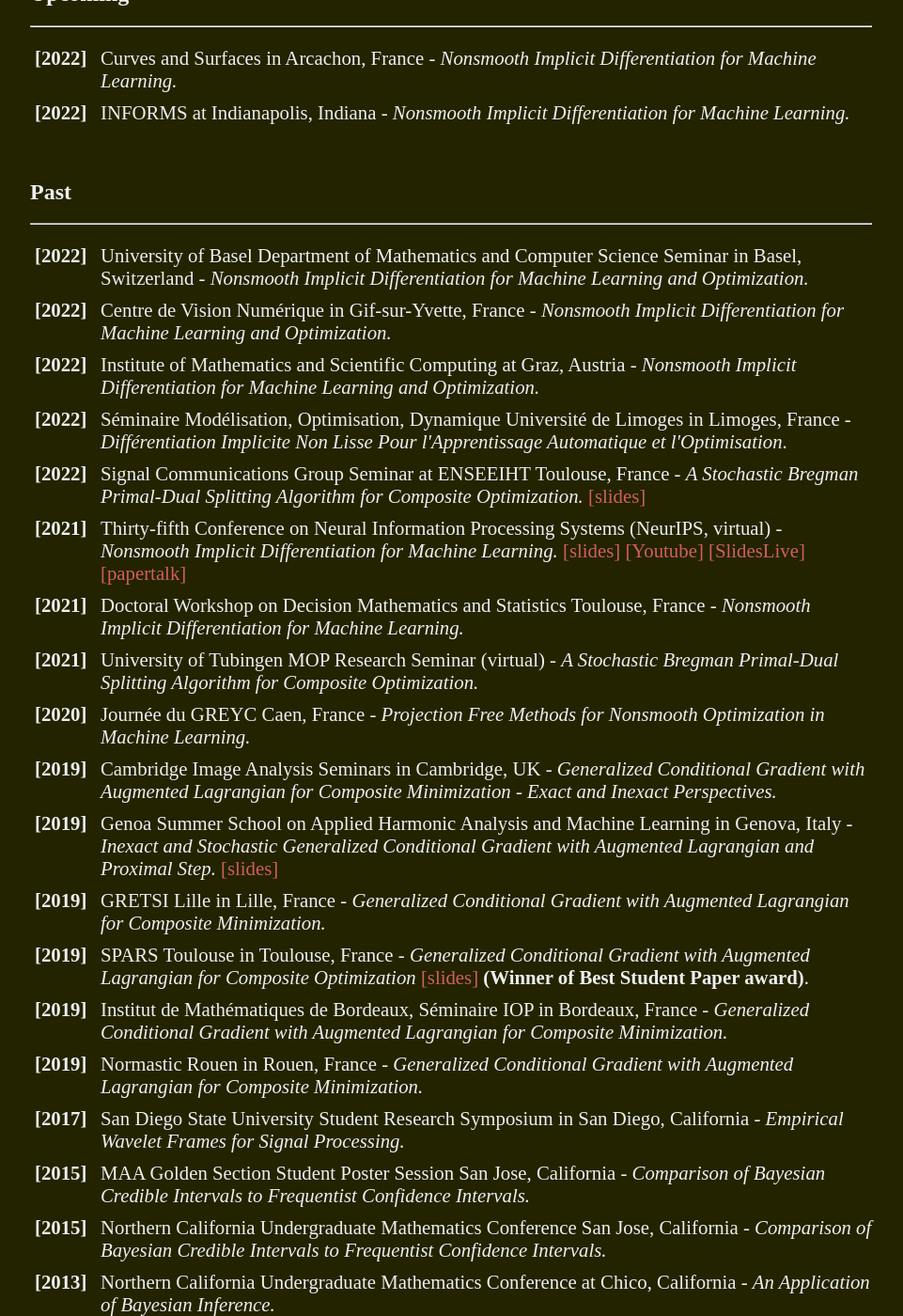
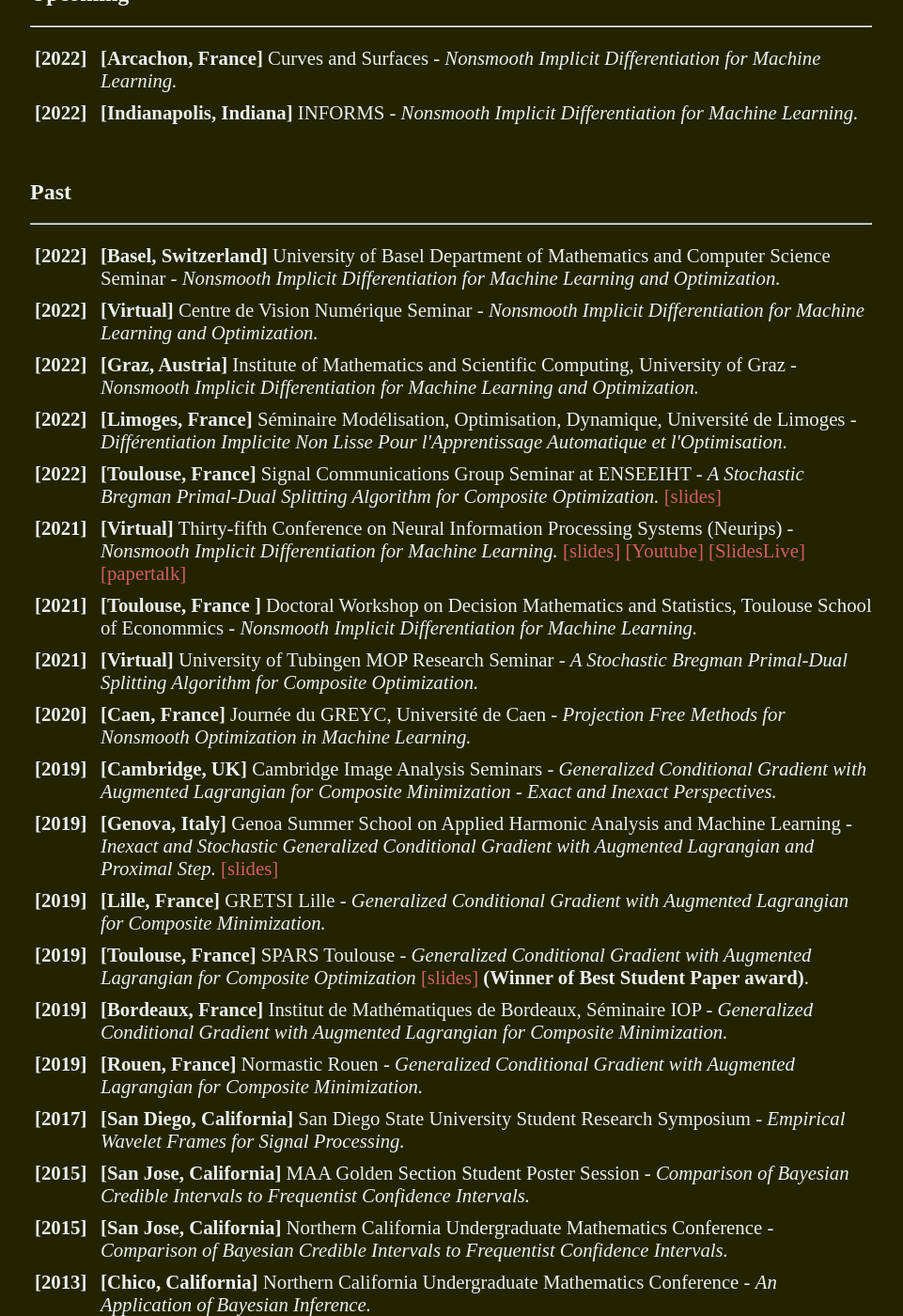
Before and after one commit to tonysf/tonysf.github.io, a Jekyll site: the page built from talks/index.html, in a window 1280 px wide and 1400 px high, scrolled down 305 px. Shown: the whole window at 94% size, without its empty margins (160-1121 px from the left). Built offline with Jekyll 4.4.1, drawn with Linux system fonts in a browser that asks for light colours.

Commit message:
Update index.html

```diff
--- a/talks/index.html
+++ b/talks/index.html
@@ -5,48 +5,48 @@
 <h2>Upcoming</h2>
 <hr>
 <p><ul class="publications">
-	<label><b>[2022]</b></label><li>  Curves and Surfaces in Arcachon, France - <i>Nonsmooth Implicit Differentiation for Machine Learning.</i></li>
-	<label><b>[2022]</b></label><li>  INFORMS at Indianapolis, Indiana - <i>Nonsmooth Implicit Differentiation for Machine Learning.</i></li>
+	<label><b>[2022]</b></label><li>  <b>[Arcachon, France]</b> Curves and Surfaces - <i>Nonsmooth Implicit Differentiation for Machine Learning.</i></li>
+	<label><b>[2022]</b></label><li>  <b>[Indianapolis, Indiana]</b> INFORMS - <i>Nonsmooth Implicit Differentiation for Machine Learning.</i></li>
 </ul></p><br>
 <h2>Past</h2>
 <hr>
 <p><ul class="publications">
-	<label><b>[2022]</b></label><li>  University of Basel Department of Mathematics and Computer Science Seminar in 		Basel, Switzerland
+	<label><b>[2022]</b></label><li>  <b>[Basel, Switzerland]</b>	University of Basel Department of Mathematics and Computer Science Seminar
 		- <i>Nonsmooth Implicit Differentiation for Machine Learning and Optimization.</i></li>
-	<label><b>[2022]</b></label><li>  Centre de Vision Numérique in 														Gif-sur-Yvette, France
+	<label><b>[2022]</b></label><li>  <b>[Virtual]</b>	Centre de Vision Numérique Seminar
 		- <i>Nonsmooth Implicit Differentiation for Machine Learning and Optimization.</i></li>
-	<label><b>[2022]</b></label><li>  Institute of Mathematics and Scientific Computing at 									Graz, Austria
+	<label><b>[2022]</b></label><li>  <b>[Graz, Austria]</b> Institute of Mathematics and Scientific Computing, University of Graz
 		- <i>Nonsmooth Implicit Differentiation for Machine Learning and Optimization.</i></li>
-	<label><b>[2022]</b></label><li>  Séminaire Modélisation, Optimisation, Dynamique Université de Limoges in 				Limoges, France
+	<label><b>[2022]</b></label><li>  <b>[Limoges, France]</b> Séminaire Modélisation, Optimisation, Dynamique, Université de Limoges
 		- <i>Différentiation Implicite Non Lisse Pour l'Apprentissage Automatique et l'Optimisation</i>.</li>
-	<label><b>[2022]</b></label><li>  Signal Communications Group Seminar at ENSEEIHT 										Toulouse, France
+	<label><b>[2022]</b></label><li>  <b>[Toulouse, France]</b> Signal Communications Group Seminar at ENSEEIHT
 		- <i>A Stochastic Bregman Primal-Dual Splitting Algorithm for Composite Optimization.</i> <a href="/slides/toulouse2022.pdf">[slides]</a></li>
-	<label><b>[2021]</b></label><li>  Thirty-fifth Conference on Neural Information Processing Systems 						(NeurIPS, virtual)
+	<label><b>[2021]</b></label><li>  <b>[Virtual]</b> Thirty-fifth Conference on Neural Information Processing Systems (Neurips)
 		- <i>Nonsmooth Implicit Differentiation for Machine Learning.</i> <a href="/slides/neurips2021.pdf">[slides]</a> <a href="https://www.youtube.com/watch?v=gDC14AGs5Yg">[Youtube]</a> <a href="https://slideslive.com/38967824/nonsmooth-implicit-differentiation-for-machine-learning?ref=speaker-42960">[SlidesLive]</a> <a href="https://papertalk.org/papertalks/36362">[papertalk]</a></li>
-	<label><b>[2021]</b></label><li>  Doctoral Workshop on Decision Mathematics and Statistics								Toulouse, France
+	<label><b>[2021]</b></label><li>  <b>[Toulouse, France ]</b> Doctoral Workshop on Decision Mathematics and Statistics, Toulouse School of Econommics
 		- <i>Nonsmooth Implicit Differentiation for Machine Learning.</i></li>
-	<label><b>[2021]</b></label><li>  University of Tubingen MOP Research Seminar 											(virtual)
+	<label><b>[2021]</b></label><li>  <b>[Virtual]</b> University of Tubingen MOP Research Seminar
 		- <i>A Stochastic Bregman Primal-Dual Splitting Algorithm for Composite Optimization.</i></li>
-	<label><b>[2020]</b></label><li>  Journée du GREYC 																		Caen, France
+	<label><b>[2020]</b></label><li>  <b>[Caen, France]</b> Journée du GREYC, Université de Caen
 		- <i>Projection Free Methods for Nonsmooth Optimization in Machine Learning.</i></li>
-	<label><b>[2019]</b></label><li>  Cambridge Image Analysis Seminars in 													Cambridge, UK
+	<label><b>[2019]</b></label><li>  <b>[Cambridge, UK]</b> Cambridge Image Analysis Seminars
 		- <i>Generalized Conditional Gradient with Augmented Lagrangian for Composite Minimization - Exact and Inexact Perspectives.</i></li>
-	<label><b>[2019]</b></label><li>  Genoa Summer School on Applied Harmonic Analysis and Machine Learning in 				Genova, Italy
+	<label><b>[2019]</b></label><li>  <b>[Genova, Italy]</b> Genoa Summer School on Applied Harmonic Analysis and Machine Learning
 		- <i>Inexact and Stochastic Generalized Conditional Gradient with Augmented Lagrangian and Proximal Step.</i> <a href="/slides/genoa2020.pdf">[slides]</a></li>
-	<label><b>[2019]</b></label><li>  GRETSI Lille in 																		Lille, France
+	<label><b>[2019]</b></label><li>  <b>[Lille, France]</b> GRETSI Lille
 		- <i>Generalized Conditional Gradient with Augmented Lagrangian for Composite Minimization.</i></li>
-	<label><b>[2019]</b></label><li>  SPARS Toulouse in 																	Toulouse, France
+	<label><b>[2019]</b></label><li>  <b>[Toulouse, France]</b> SPARS Toulouse
 		- <i>Generalized Conditional Gradient with Augmented Lagrangian for Composite Optimization</i> <a href="/slides/spars2019.pdf">[slides]</a> <b>(Winner of Best Student Paper award)</b>.</li>
-	<label><b>[2019]</b></label><li>  Institut de Mathématiques de Bordeaux, Séminaire IOP in 								Bordeaux, France
+	<label><b>[2019]</b></label><li>  <b>[Bordeaux, France]</b> Institut de Mathématiques de Bordeaux, Séminaire IOP
 		- <i>Generalized Conditional Gradient with Augmented Lagrangian for Composite Minimization.</i></li>
-	<label><b>[2019]</b></label><li>  Normastic Rouen in 																	Rouen, France
+	<label><b>[2019]</b></label><li>  <b>[Rouen, France]</b> Normastic Rouen
 		- <i>Generalized Conditional Gradient with Augmented Lagrangian for Composite Minimization.</i></li>
-	<label><b>[2017]</b></label><li>  San Diego State University Student Research Symposium in 								San Diego, California
+	<label><b>[2017]</b></label><li>  <b>[San Diego, California]</b> San Diego State University Student Research Symposium
 		- <i>Empirical Wavelet Frames for Signal Processing.</i></li>
-	<label><b>[2015]</b></label><li>  MAA Golden Section Student Poster Session 											San Jose, California
+	<label><b>[2015]</b></label><li>  <b>[San Jose, California]</b> MAA Golden Section Student Poster Session
 		- <i>Comparison of Bayesian Credible Intervals to Frequentist Confidence Intervals.</i></li>
-	<label><b>[2015]</b></label><li>  Northern California Undergraduate Mathematics Conference 								San Jose, California
+	<label><b>[2015]</b></label><li>  <b>[San Jose, California]</b> Northern California Undergraduate Mathematics Conference
 		- <i>Comparison of Bayesian Credible Intervals to Frequentist Confidence Intervals.</i></li>
-	<label><b>[2013]</b></label><li>  Northern California Undergraduate Mathematics Conference at 							Chico, California
+	<label><b>[2013]</b></label><li>  <b>[Chico, California]</b> Northern California Undergraduate Mathematics Conference
 		- <i>An Application of Bayesian Inference.</i></li>
 </ul></p>
```
